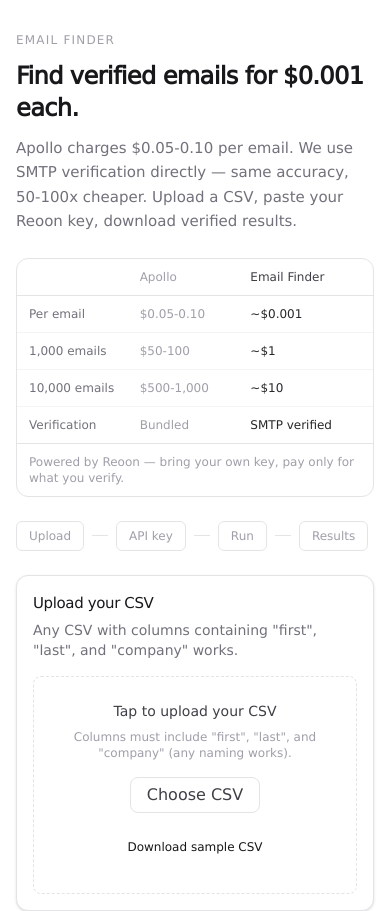
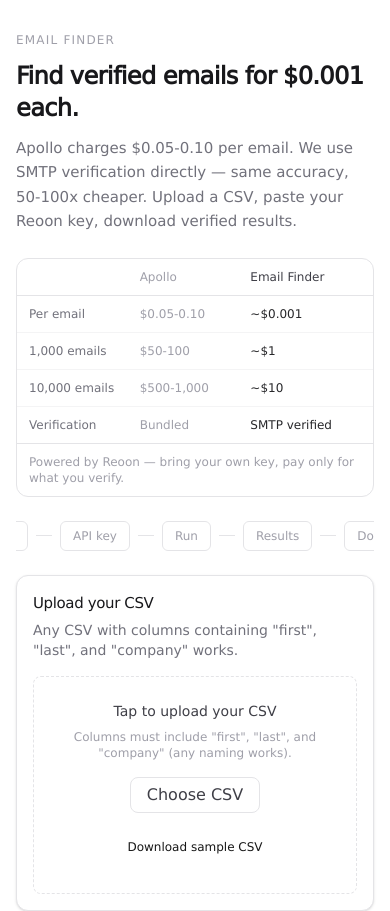
Before and after one commit to Lara-Craft-AI/email-finder-web, a Next.js app: page / in a window 390 px wide. Shown: the top 911 px of the page. Built offline with nearby package versions, Linux system fonts and the light colour scheme.

Commit message:
Center steps row on mobile

```diff
--- a/app/page.tsx
+++ b/app/page.tsx
@@ -247,7 +247,7 @@
           </div>
         </section>
 
-        <div className="flex items-center gap-2 overflow-x-auto">
+        <div className="flex items-center justify-center gap-2 overflow-x-auto">
           {steps.map((step, i) => (
             <div key={step.label} className="flex shrink-0 items-center gap-2">
               {i > 0 && <div className="h-px w-4 bg-zinc-200" />}
```
